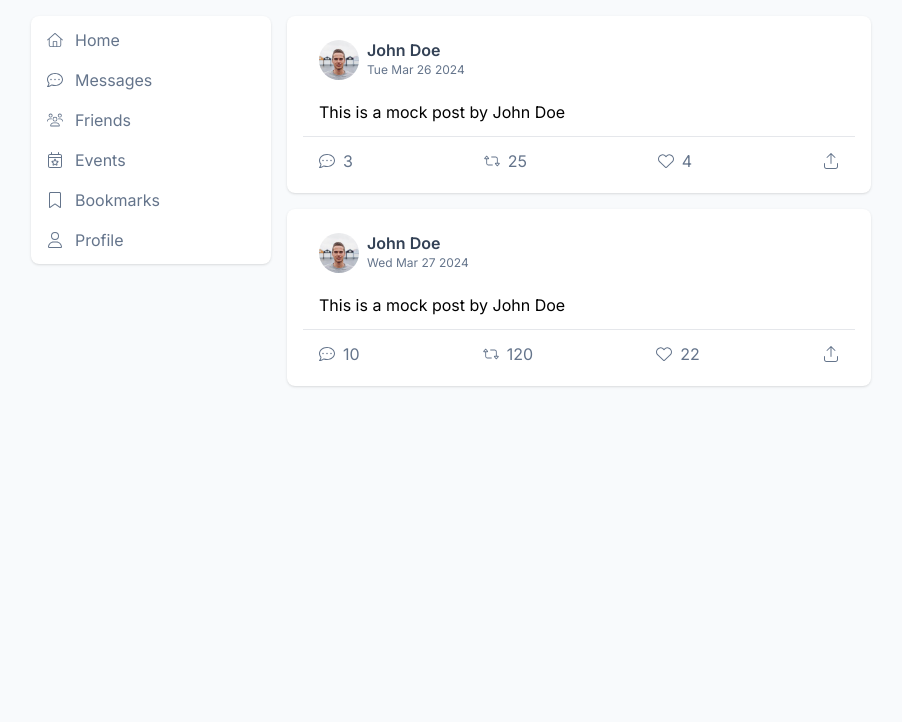
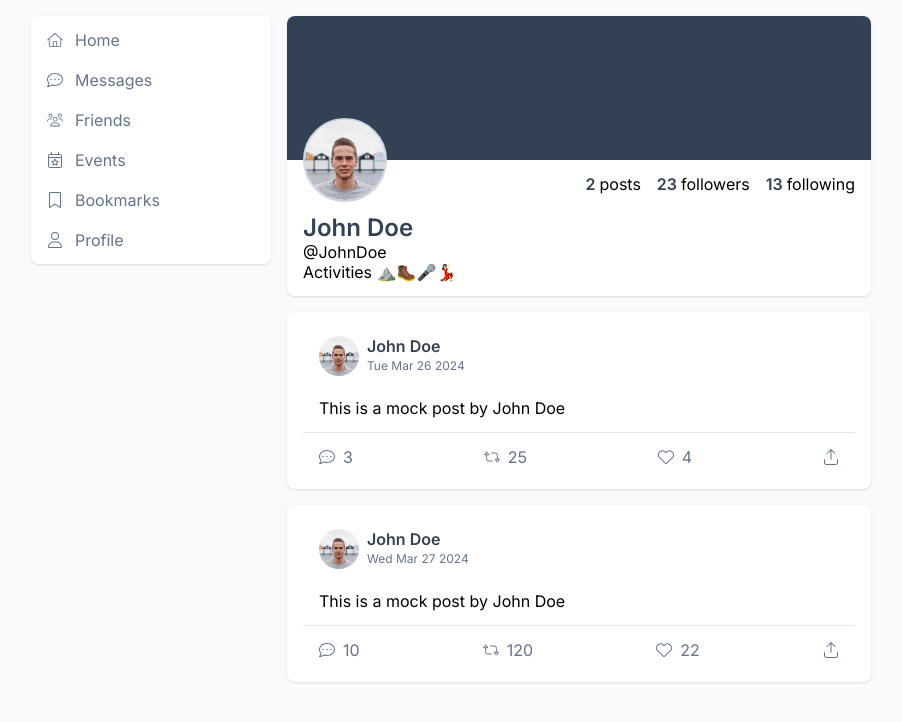
Before and after one commit to LuisS96/social-media, a Next.js app: page /profile/40f70903-7df3-4ea7-b1fa-6cdf63c9b8f4 in a window 1280 px wide. Shown: the top 722 px of the page, without its empty margins (185-1087 px from the left). Built offline with nearby package versions, Linux system fonts and the light colour scheme.

Commit message:
Added ProfileCard to Profile page

```diff
--- a/src/app/profile/[id]/page.tsx
+++ b/src/app/profile/[id]/page.tsx
@@ -6,6 +6,7 @@ import { Post } from '@/components/Post/Post';
 
 // Utils
 import { fetchUserById, fetchUserPosts } from '@/utils/fetchData';
+import { ProfileCard } from '@/components/ProfileCard/ProfileCard';
 
 export default async function Profile({
   params: { id },
@@ -18,6 +19,9 @@ export default async function Profile({
   return (
     <section className='flex flex-col gap-4 px-2 max-w-[600px] w-full'>
       <Suspense fallback={<p>Loading...</p>}>
+        <ProfileCard user={user} />
+      </Suspense>
+      <Suspense fallback={<p>Loading...</p>}>
         {userPosts.map((post) => (
           <Post key={post.id} user={user} {...post} />
         ))}
```
